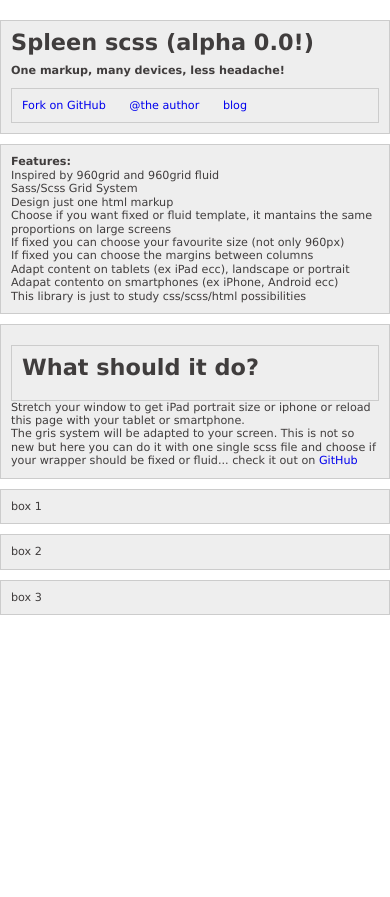
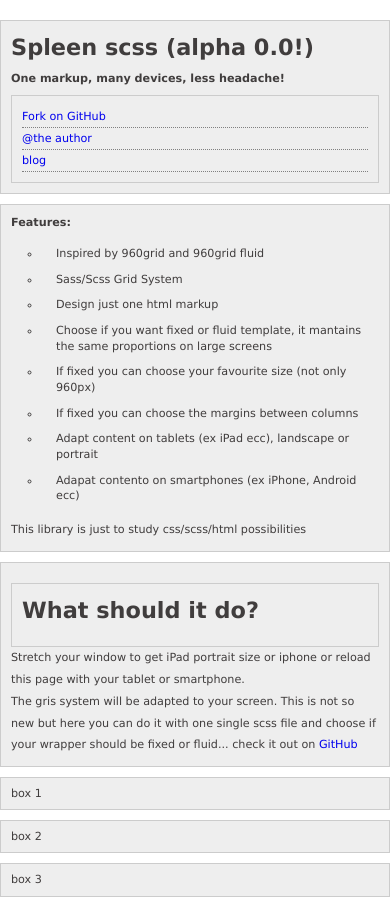
Before and after one commit to spleenteo/spleen_scss, a plain HTML site: page index.html in a window 390 px wide. Before the commit the page ends 844 px from the top, so only its background shows below. Drawn offline with nearby package versions, Linux system fonts and the light colour scheme; a script that the page names is missing.

Commit message:
minor changes to demo css

```diff
--- a/scss/demo.scss
+++ b/scss/demo.scss
@@ -1,7 +1,6 @@
 body{
     font-family: "lucida grande", Tahoma, Verdana;
     font-size: 0.7em;
-    line-height: 1.2em;
     color: #403d3d;
 
     header{
@@ -19,6 +18,17 @@ body{
             }
         }
     }
+    article{
+        line-height: 1.4em;
+        ul{
+            margin: 10px;
+            padding-left: 20px;
+            li{
+                padding: 5px 5px 5px 15px;
+                list-style: circle;
+            }
+        }
+    }
 }
 header, nav, section, article, aside{
     background-color: #eee;
@@ -26,3 +36,20 @@ header, nav, section, article, aside{
     border: 1px solid #ccc;
     margin-top: 10px;
 }
+p{
+    line-height: 1.94em;
+}
+
+@media screen and (max-width : 620px){
+    nav{
+        ul{
+            li{
+                display: block;
+                width: 100%;
+                padding: 5px 0;
+                border-bottom: 1px dotted gray;
+            }
+        }
+    }
+
+}
```
Also changed, not shown: css/demo.css.
